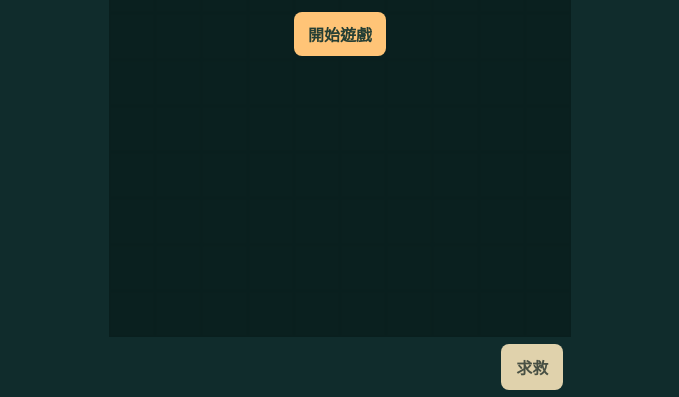
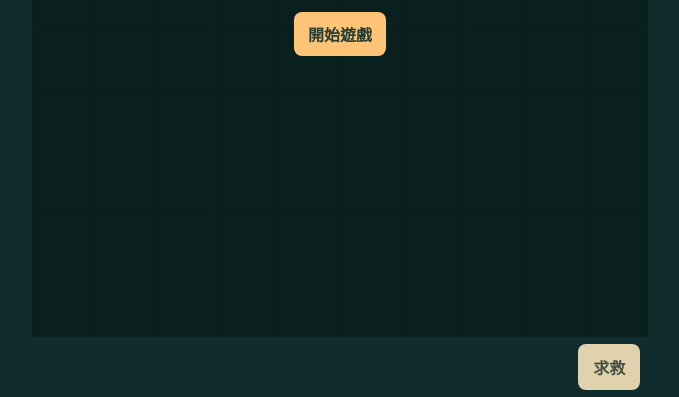
Before and after one commit to panpancow-afk/math-games, a plain HTML site: page math-blocks.html in a window 1280 px wide. Shown: the part 403-800 px from the top of the page, without its empty margins (300-979 px from the left). Drawn offline with Linux system fonts and the light colour scheme.

Commit message:
Resize math Blocks board to 10 by 12

```diff
--- a/math-blocks.html
+++ b/math-blocks.html
@@ -3,13 +3,13 @@
 <meta charset="utf-8">
 <meta name="viewport" content="width=device-width, initial-scale=1">
 <title>math Blocks</title>
-<meta name="description" content="在 10 欄 × 16 列的棋盤上旋轉七種四格方塊，填滿整列得分。">
+<meta name="description" content="在 10 欄 × 12 列的棋盤上旋轉七種四格方塊，填滿整列得分。">
 <style>
 *{box-sizing:border-box}
 body{margin:0;background:#102c2c;color:#fff6dd;font-family:system-ui,sans-serif}
 main{height:100vh;height:100dvh;display:grid;place-items:center;overflow:hidden}
-.game{width:min(100vw,calc((100vh - 60px) * .625));width:min(100vw,calc((100dvh - 60px) * .625))}
-.well{position:relative;aspect-ratio:5/8}
+.game{width:min(100vw,calc((100vh - 60px) * 5 / 6));width:min(100vw,calc((100dvh - 60px) * 5 / 6))}
+.well{position:relative;aspect-ratio:5/6}
 .rescue-area{height:60px;display:flex;align-items:center;justify-content:flex-end;padding:0 8px}
 #rescue{min-height:44px;background:#ffc477;color:#243e34;border-color:transparent}
 #rescue:disabled{background:#e0d2ac;color:#485044;cursor:default}
@@ -27,7 +27,7 @@ dialog input{width:100%;padding:9px;font:inherit;margin:8px 0 0}#feedback{min-he
 <main>
 <div class="game">
 <section class="well" aria-label="遊戲區">
-<canvas id="board" width="300" height="480" tabindex="0" aria-label="10 欄、16 列棋盤。單指雙點旋轉，左右傾斜或滑動移動，長按加速下落，右下角求救按鈕可開啟數學題。也可使用方向鍵，按 H 求救。"></canvas>
+<canvas id="board" width="300" height="360" tabindex="0" aria-label="10 欄、12 列棋盤。單指雙點旋轉，左右傾斜或滑動移動，長按加速下落，右下角求救按鈕可開啟數學題。也可使用方向鍵，按 H 求救。"></canvas>
 <div class="overlay" id="overlay"><strong id="status" role="status">math Blocks</strong><p id="guide">雙點旋轉 · 長按加速下落<br>左右傾斜或滑動移動 · 按右下角求救</p><button class="accent" id="play">開始遊戲</button></div>
 </section>
 <div class="rescue-area"><button id="rescue" type="button" aria-haspopup="dialog" disabled>求救</button></div>
@@ -45,7 +45,7 @@ dialog input{width:100%;padding:9px;font:inherit;margin:8px 0 0}#feedback{min-he
 </form></dialog>
 <script>
 "use strict";
-const WIDTH = 10, HEIGHT = 16, TILE = 30;
+const WIDTH = 10, HEIGHT = 12, TILE = 30;
 const shapes = {
   I: ["....","IIII","....","...."], O: ["OO","OO"],
   T: [".T.","TTT","..."], S: [".SS","SS.","..."],
```
